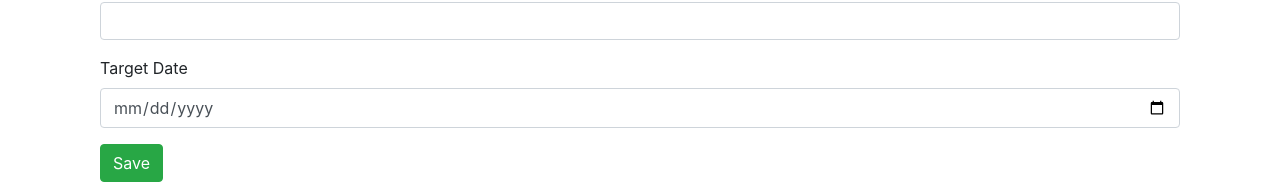
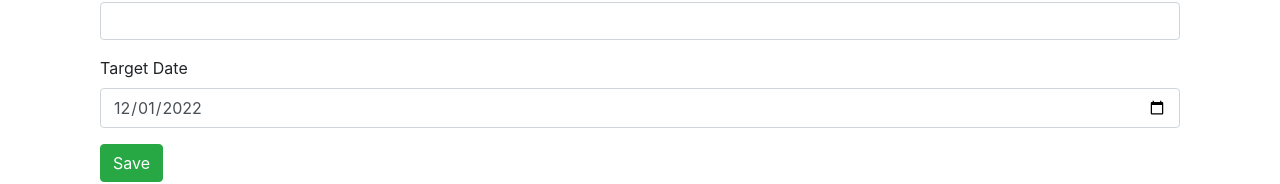
Before and after one commit to DheerajSHSA/Todo-frontend, an Angular app: page /todos/1 in a window 1280 px wide. Shown: the part 142-326 px from the top of the page. Built offline with nearby package versions, Linux system fonts and the light colour scheme; no server answers; sample sign-in values are in the browser's storage.

Commit message:
[(ngModel)] into Two parts

```diff
--- a/src/app/todo/todo.component.html
+++ b/src/app/todo/todo.component.html
@@ -6,7 +6,9 @@
     </fieldset>
     <fieldset class="form-group">
         <label>Target Date</label>
-        <input type="date" [(ngModel)]="todo.targetDate" class="form-control" name="targetDate" required="required">
+        <input type="date"
+        [ngModel]="todo.targetDate | date:'yyyy-MM-dd' "
+        (ngModelChange)="todo.targetDate = $event" class="form-control" name="targetDate" required="required">
     </fieldset>
     <button class="btn btn-success" (click)="saveTodo()">Save</button>
 </div>
```
